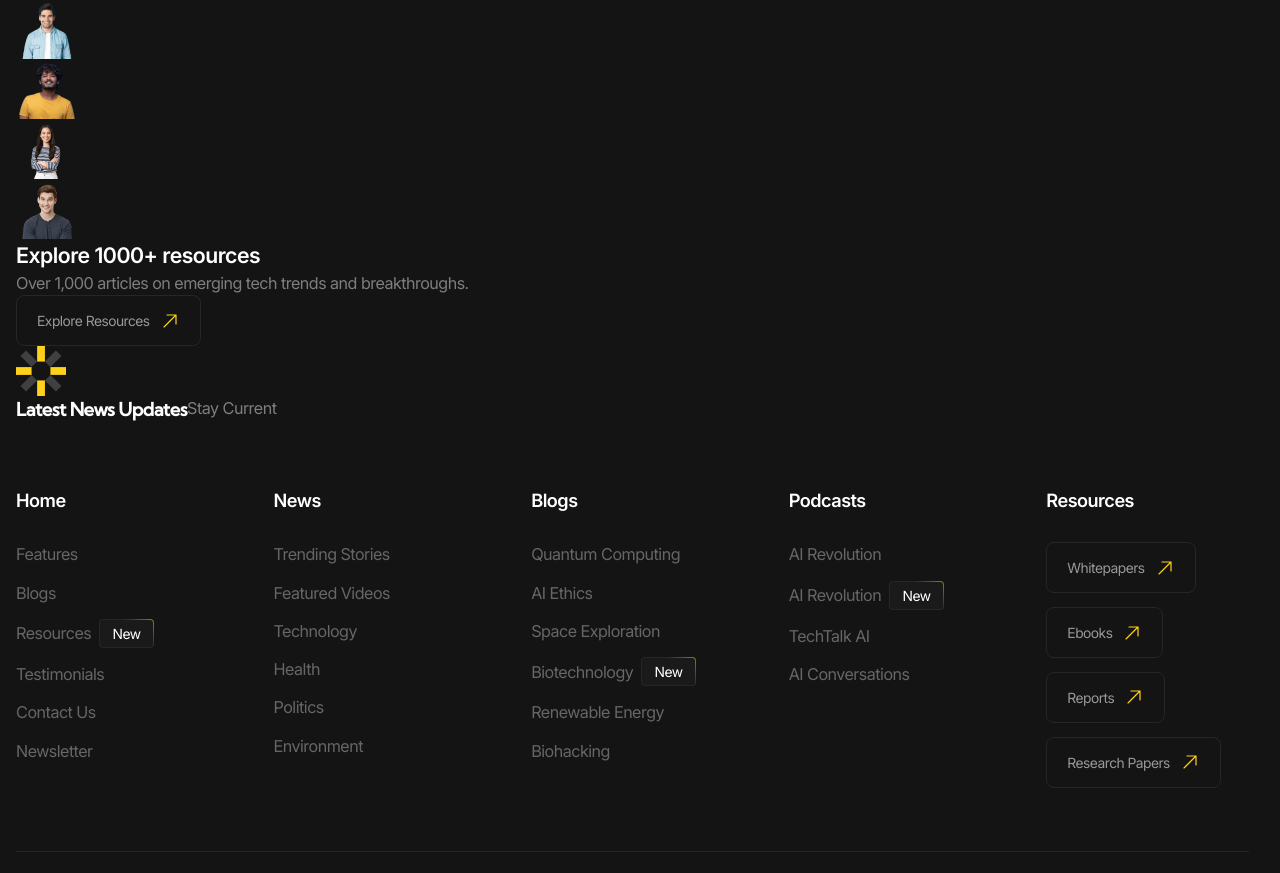
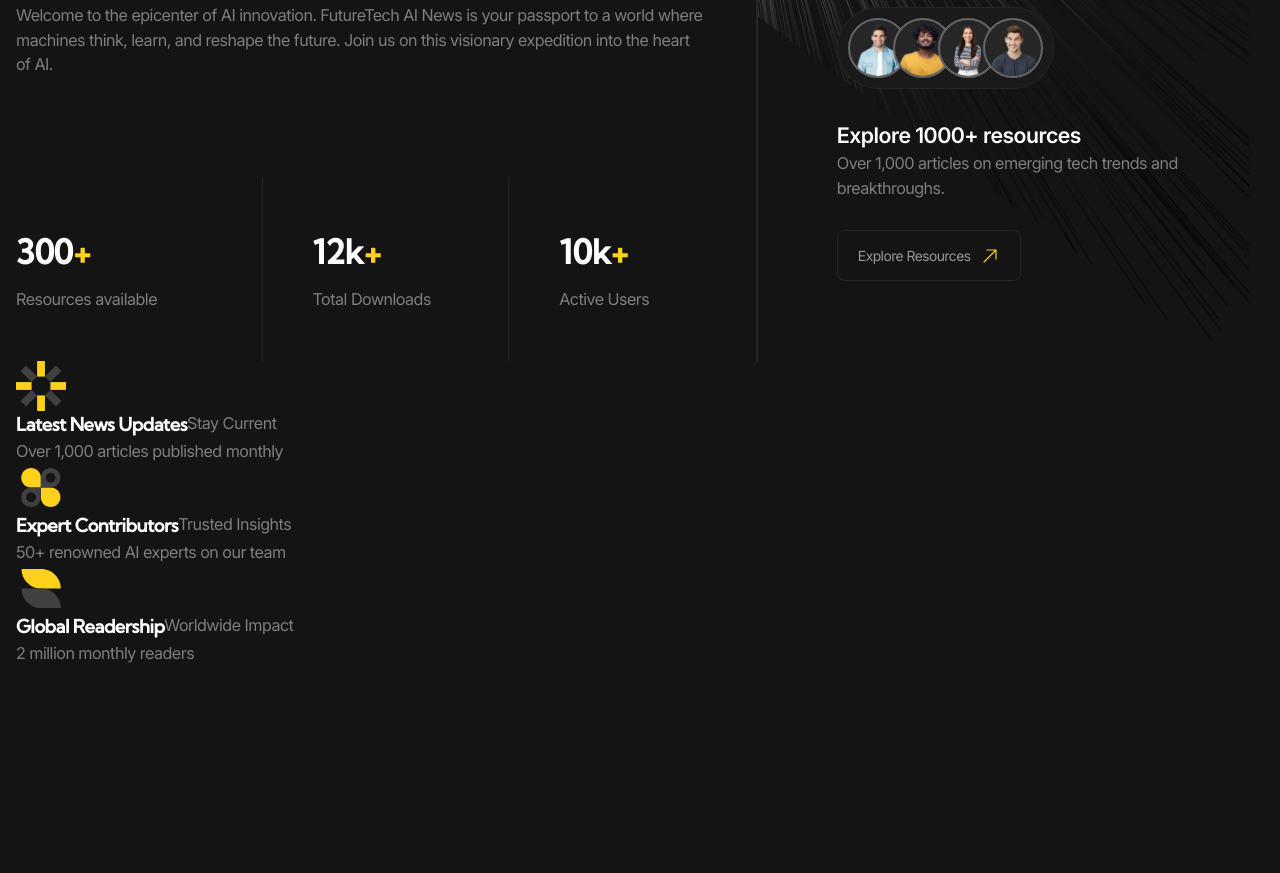
Before and after one commit to unusssualcode/FutureTech, a website with bundled scripts: page index.html in a window 1280 px wide. Shown: the part 362-1235 px from the top of the page. After the commit the page ends 1027 px from the top, so only its background shows below. Built offline with nearby package versions, Linux system fonts and the light colour scheme.

Commit message:
hero working styling

```diff
--- a/index.html
+++ b/index.html
@@ -177,6 +177,47 @@
                   <h3 class="advantage-card__title h6">Latest News Updates</h3>
                   <p class="advantage-card__subtitle">Stay Current</p>
                 </a>
+                <p class="advantage-card__details">
+                  Over 1,000 articles published monthly
+                </p>
+              </div>
+            </li>
+
+            <li class="hero__advantages-item">
+              <div class="advantage-card">
+                <img
+                  src="./images/advantages/2.svg"
+                  alt=""
+                  class="advantage-card__image"
+                  width="50"
+                  height="50"
+                  loading="lazy"
+                />
+                <a href="/" class="advantage-card__link">
+                  <h3 class="advantage-card__title h6">Expert Contributors</h3>
+                  <p class="advantage-card__subtitle">Trusted Insights</p>
+                </a>
+                <p class="advantage-card__details">
+                  50+ renowned AI experts on our team
+                </p>
+              </div>
+            </li>
+
+            <li class="hero__advantages-item">
+              <div class="advantage-card">
+                <img
+                  src="./images/advantages/3.svg"
+                  alt=""
+                  class="advantage-card__image"
+                  width="50"
+                  height="50"
+                  loading="lazy"
+                />
+                <a href="/" class="advantage-card__link">
+                  <h3 class="advantage-card__title h6">Global Readership</h3>
+                  <p class="advantage-card__subtitle">Worldwide Impact</p>
+                </a>
+                <p class="advantage-card__details">2 million monthly readers</p>
               </div>
             </li>
           </ul>
--- /dev/null
+++ b/styles/blocks/_advantage-card.scss
@@ -0,0 +1 @@
+@use "../helpers" as *;
--- /dev/null
+++ b/styles/blocks/_hero.scss
@@ -0,0 +1,43 @@
+@use "../helpers" as *;
+
+.hero {
+  &__main {
+    display: grid;
+    grid-template-columns: 60% auto;
+    grid-template-areas: "body resourses-preview" "metrics resourses-preview";
+  }
+
+  &__body {
+    grid-area: body;
+    padding-top: rem(150);
+    padding-right: rem(50);
+    padding-bottom: rem(100);
+  }
+
+  &__subtitle {
+    @include fluid-text(30, 18);
+    font-family: var(--font-family-accent);
+    font-weight: 500;
+    color: var(--color-dark-40);
+
+    &:not(:last-child) {
+      margin-bottom: rem(30);
+    }
+  }
+
+  &__title {
+    margin-bottom: rem(20);
+  }
+
+  &__metrics {
+    grid-area: metrics;
+  }
+  &__resourses-preview {
+    grid-area: resourses-preview;
+    padding-left: rem(80);
+    padding-bottom: rem(80);
+    border-left: var(--border);
+    background: url("../../images/resourses-preview/bg.png") 0 0 / cover
+      no-repeat;
+  }
+}
--- /dev/null
+++ b/styles/blocks/_metrics.scss
@@ -0,0 +1,31 @@
+@use "../helpers" as *;
+
+.metrics {
+  &__list {
+    display: grid;
+    grid-template-columns: repeat(3, 1fr);
+  }
+
+  &__item {
+    display: flex;
+    flex-direction: column-reverse;
+    row-gap: rem(10);
+    padding: rem(50);
+
+    &:first-child {
+      padding-left: 0;
+    }
+
+    &:not(:last-child) {
+      border-right: var(--border);
+    }
+  }
+
+  &__value {
+    font-weight: 600;
+  }
+
+  &__sign {
+    color: var(--color-accent);
+  }
+}
--- /dev/null
+++ b/styles/blocks/_resourses-preview.scss
@@ -0,0 +1,9 @@
+@use "../helpers" as *;
+
+.resourses-preview {
+  display: flex;
+  flex-direction: column;
+  justify-content: end;
+  align-items: start;
+  row-gap: rem(30);
+}
--- /dev/null
+++ b/styles/blocks/_team.scss
@@ -0,0 +1,22 @@
+@use "../helpers" as *;
+
+.team {
+  --personImageSize: #{rem(60)};
+
+  display: flex;
+  padding: rem(10);
+  background-color: var(--color-dark-10);
+  border: var(--border);
+  border-radius: rem(100);
+
+  &__person {
+    width: var(--personImageSize);
+    background-color: var(--color-dark-15);
+    border: rem(2) solid var(--color-dark-40);
+    border-radius: 50%;
+
+    &:not(:first-child) {
+      margin-left: calc(var(--personImageSize) / 4 * -1);
+    }
+  }
+}
--- a/styles/main.scss
+++ b/styles/main.scss
@@ -14,6 +14,13 @@
 @use "blocks/soc1als";
 @use "blocks/footer";
 
-.header {
+@use "blocks/metrics";
+@use "blocks/team";
+@use "blocks/resourses-preview";
+@use "blocks/advantage-card";
+@use "blocks/hero";
+
+.header,
+.footer {
   display: none !important;
 }
```
Also changed, not shown: images/resourses-preview/bg.png (added), styles/main.css, 2 other files.
